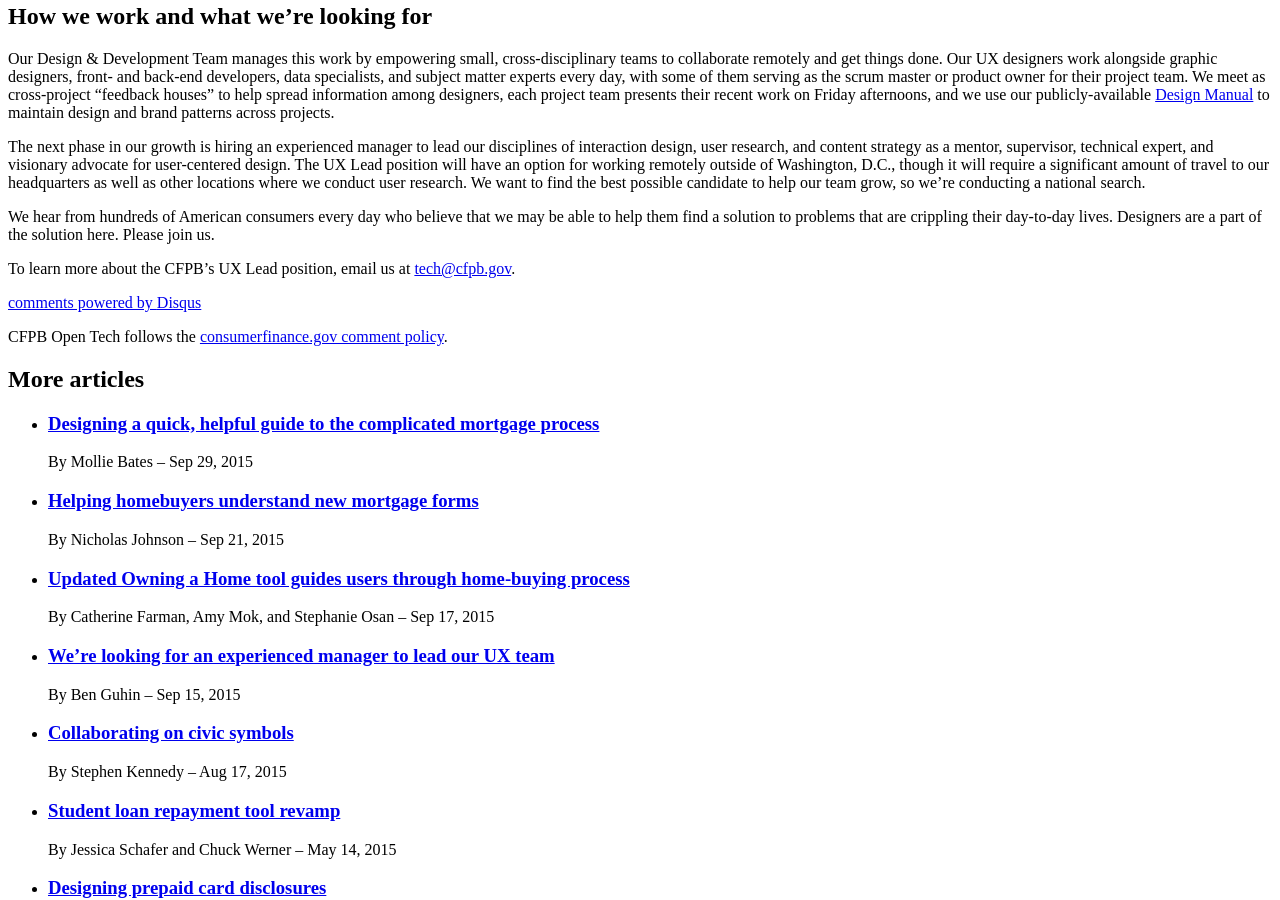
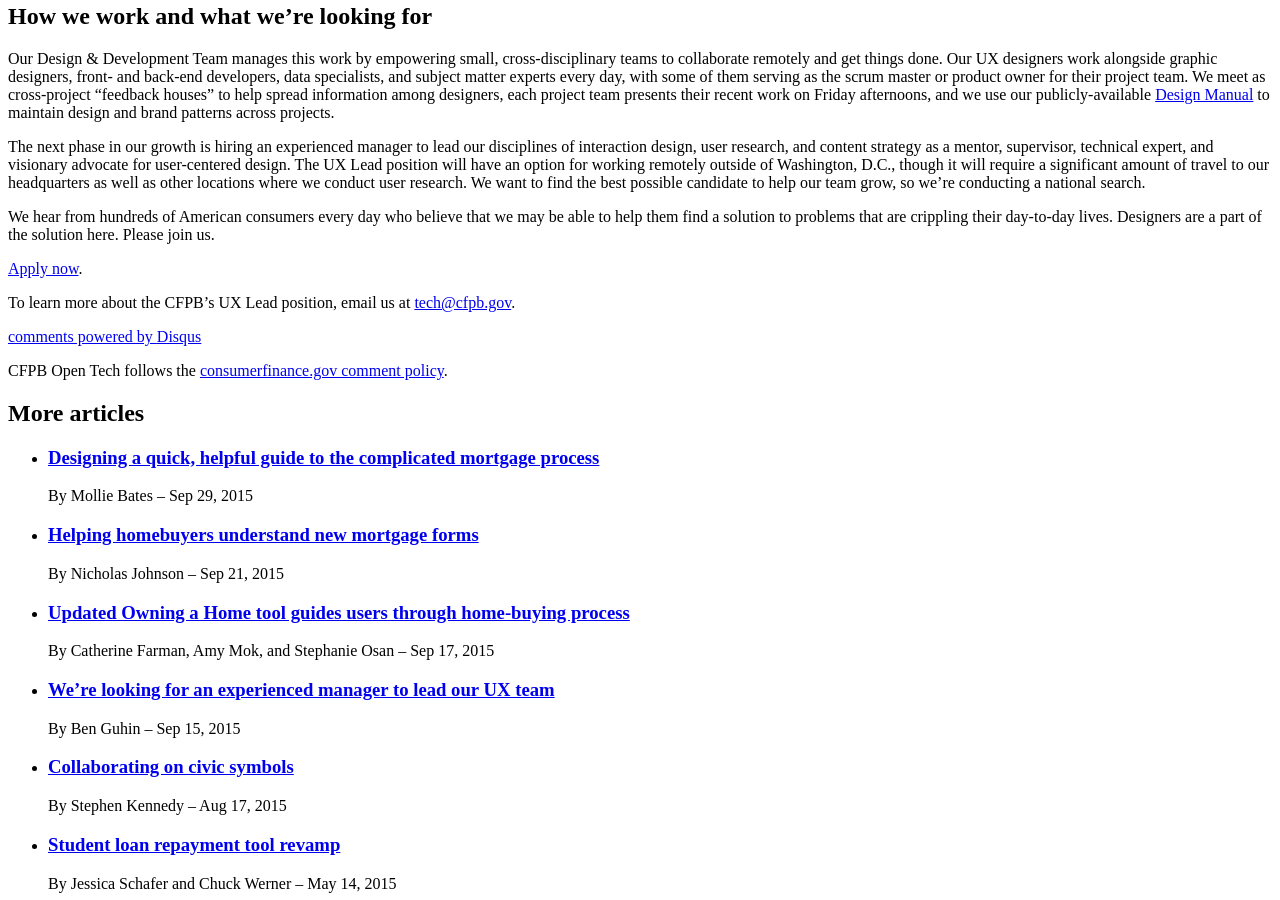
Before and after one commit to cfpb/cfpb.github.io, a Jekyll site: the page built from _posts/2015-09-15-we're-looking-for-an-experienced-manager-to-lead-our-UX-team.md, in a window 1280 px wide and 900 px high, scrolled down 1400 px. Built offline with Jekyll 4.4.1, drawn with Linux system fonts in a browser that asks for light colours; nearby versions of some CDN libraries; some web fonts are replaced; comment, search, counter and statistics services are not loaded.

Commit message:
add link to USA Jobs posting

```diff
--- a/_posts/2015-09-15-we're-looking-for-an-experienced-manager-to-lead-our-UX-team.md
+++ b/_posts/2015-09-15-we're-looking-for-an-experienced-manager-to-lead-our-UX-team.md
@@ -66,6 +66,6 @@
 
 We hear from hundreds of American consumers every day who believe that we may be able to help them find a solution to problems that are crippling their day-to-day lives. Designers are a part of the solution here. Please join us.
 
-
+[Apply now](https://my.usajobs.gov/GetJob/ViewDetails/417476600).
 
 To learn more about the CFPB’s UX Lead position, email us at [tech@cfpb.gov](mailto:tech@cfpb.gov?subject=Interested in UX Lead position shown on cfpb.github.io).
```
